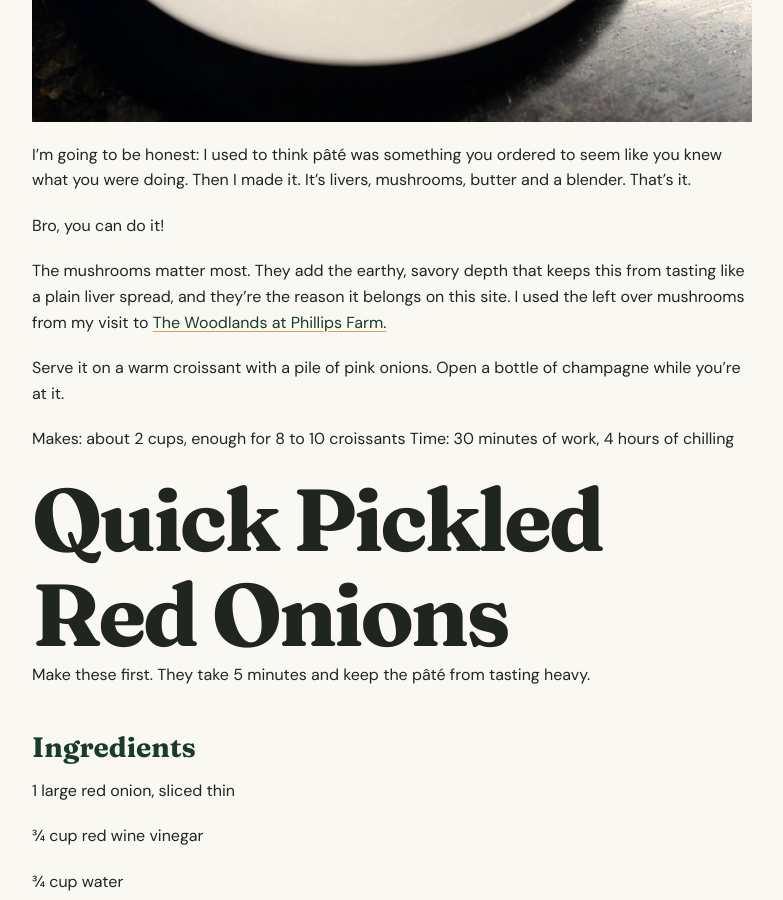
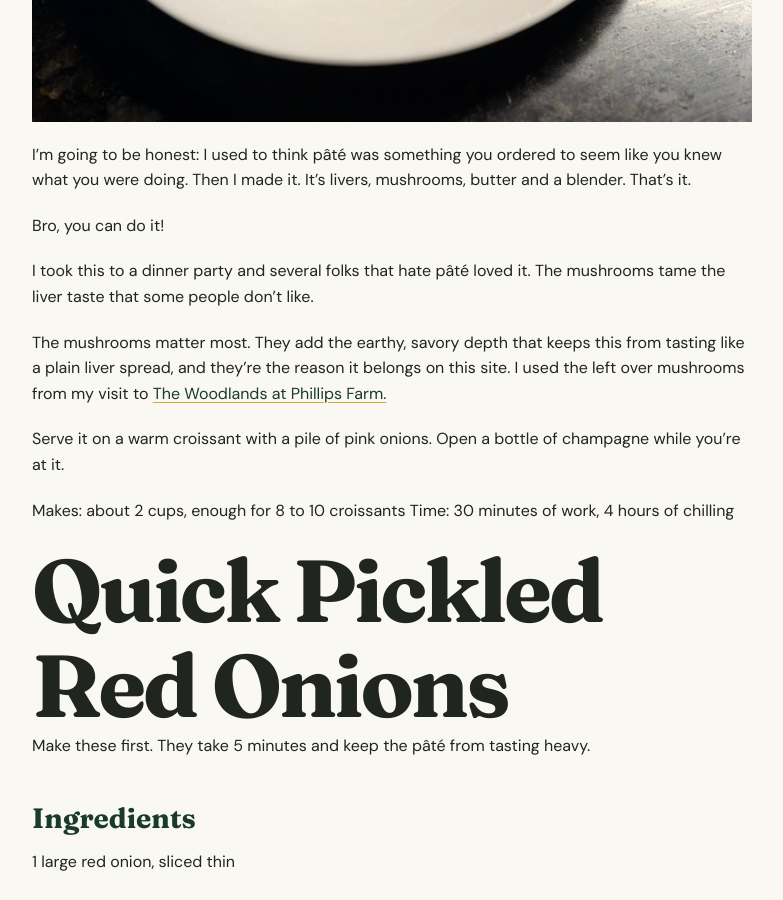
Before and after one commit to remedyappsllc/penn-mushrooms, a Jekyll site: the page built from _posts/2026-10-31-chicken-and-mushroom-pâté-on-a-croissant-and-why-you-should-open-the-champagne.md, in a window 1280 px wide and 900 px high, scrolled down 901 px. Shown: the whole window, without its empty margins (248-1031 px from the left). Built offline with Jekyll 4.4.1, drawn with Linux system fonts in a browser that asks for light colours.

Commit message:
Update Blog Posts “2026-10-31-chicken-and-mushroom-pâté-on-a-croissant-and-why-you-should-open-the-champagne”

```diff
--- a/_posts/2026-10-31-chicken-and-mushroom-pâté-on-a-croissant-and-why-you-should-open-the-champagne.md
+++ b/_posts/2026-10-31-chicken-and-mushroom-pâté-on-a-croissant-and-why-you-should-open-the-champagne.md
@@ -14,6 +14,8 @@ tags:
 I'm going to be honest: I used to think pâté was something you ordered to seem like you knew what you were doing. Then I made it. It's livers, mushrooms, butter and a blender. That's it.
 
 Bro, you can do it!
+
+I took this to a dinner party and several folks that hate pâté loved it. The mushrooms tame the liver taste that some people don't like.
 
 The mushrooms matter most. They add the earthy, savory depth that keeps this from tasting like a plain liver spread, and they're the reason it belongs on this site. I used the left over mushrooms from my visit to [The Woodlands at Phillips Farm. ](https://pennmushrooms.com/blog/2026/09/18/this-family-still-grows-mushrooms-here-100-years-later/)
 
```
